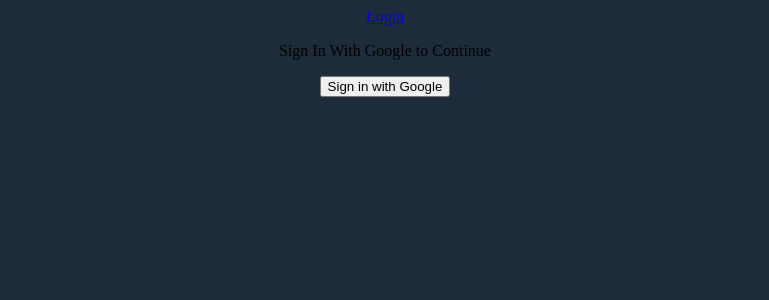
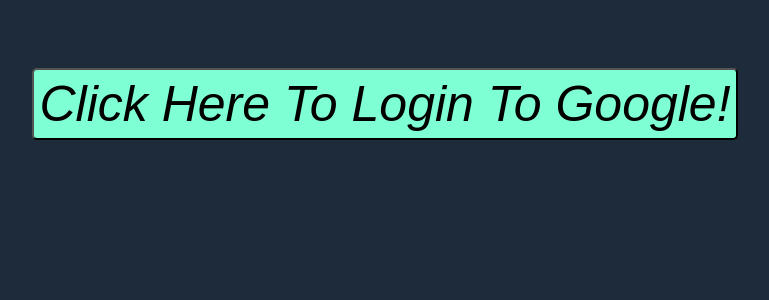
Before and after one commit to nishantj2006/excersisehackathon, a React (Create React App) app: page /login in a window 1280 px wide. Shown: the top 300 px of the page, without its empty margins (255-1024 px from the left). Built offline with nearby package versions, Linux system fonts and the light colour scheme.

Commit message:
login stuff

```diff
--- a/src/App.js
+++ b/src/App.js
@@ -16,6 +16,7 @@
 import Login from './Pages/Login';
 
 function App() {
+  let loggedIn = false;
   const [createdGoal, setCreatedGoal] = useState(false);
   const [isAuth, setIsAuth] = useState(localStorage.getItem("isAuth"));
   const signUserOut = () => {
@@ -23,6 +24,7 @@
       localStorage.clear();
       setIsAuth(false);
       window.location.pathname = "/login";
+      loggedIn = false;
     });
   };
   return (
@@ -31,8 +33,9 @@
       <Router>
         <nav>
           {!isAuth ? (
-            <Link to="/login"> Login </Link>
-          ) : (
+            // <Link to="/login"> Login </Link>
+<Link></Link>
+            ) : (
             <>
               <Link to="/dashboard"> Dashboard </Link>
               <Link to="/creategoal"> Create Goal </Link>
--- a/src/Pages/Login.js
+++ b/src/Pages/Login.js
@@ -2,6 +2,8 @@
 import { auth, provider } from '../firebase-config';
 import { signInWithPopup } from 'firebase/auth';
 import { useNavigate } from "react-router-dom";
+import "./login.css"
+
 
 function Login({setIsAuth}) {
 
@@ -16,9 +18,8 @@
     }
     return(
         <div className="loginPage">
-            <p>Sign In With Google to Continue</p>
-            <button className="login-with-google-btn" onClick={signInWithGoogle}>
-                Sign in with Google
+            <button className="login-with-google-btn" onClick={signInWithGoogle} class="loginButton">
+            Click Here To Login To Google!
             </button>
         </div>
     )
--- /dev/null
+++ b/src/Pages/login.css
@@ -0,0 +1,13 @@
+button.loginButton{
+    color:black;
+    background-color: aquamarine;
+    padding-left: 5px;
+    padding-right: 5px;
+    padding-top: 5px;
+    padding-bottom: 5px;
+    border-radius: 5px;
+    font-size: 50px;
+    font-style:oblique;
+    position:relative;
+    top: 60px;
+}
```
